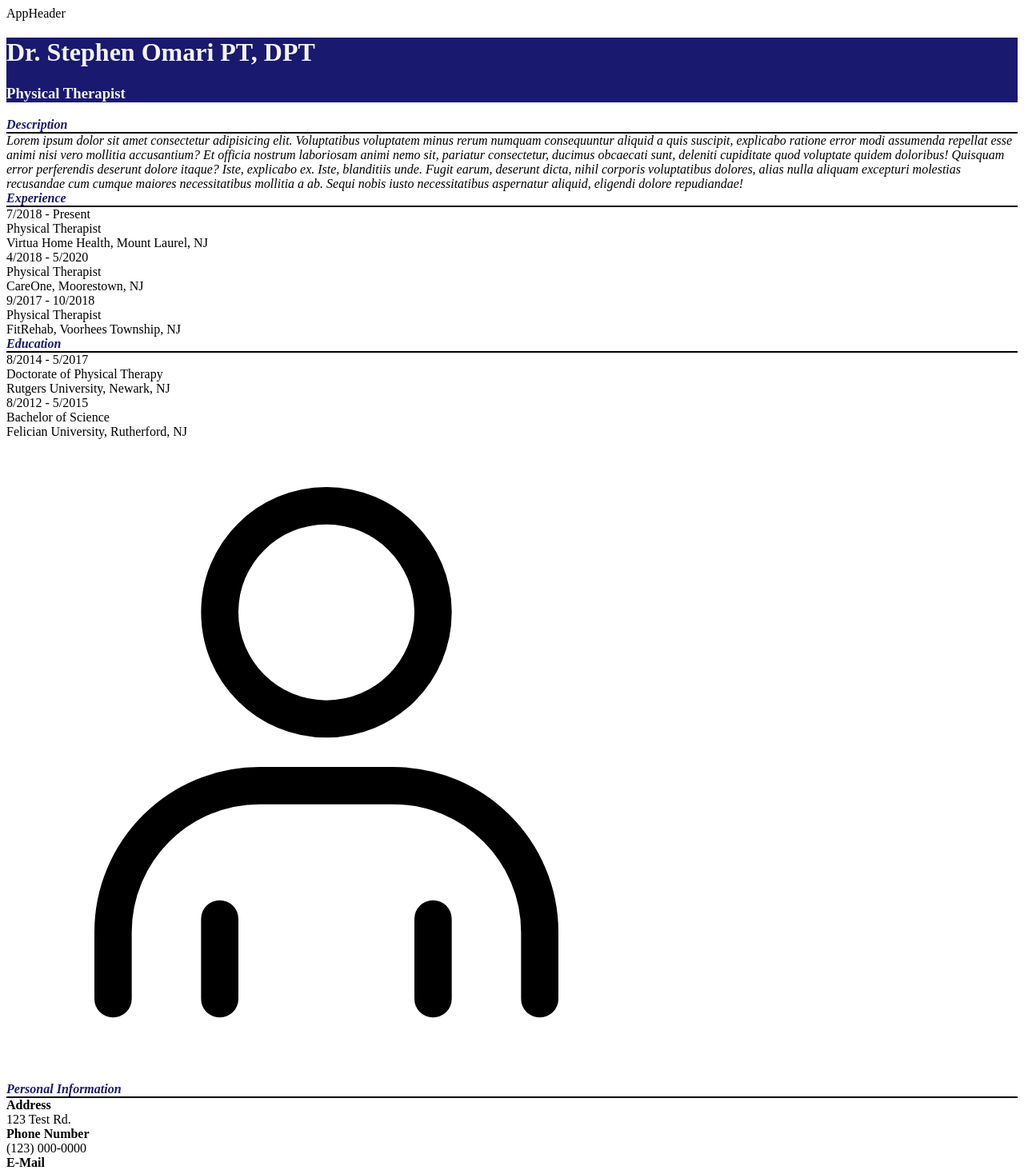
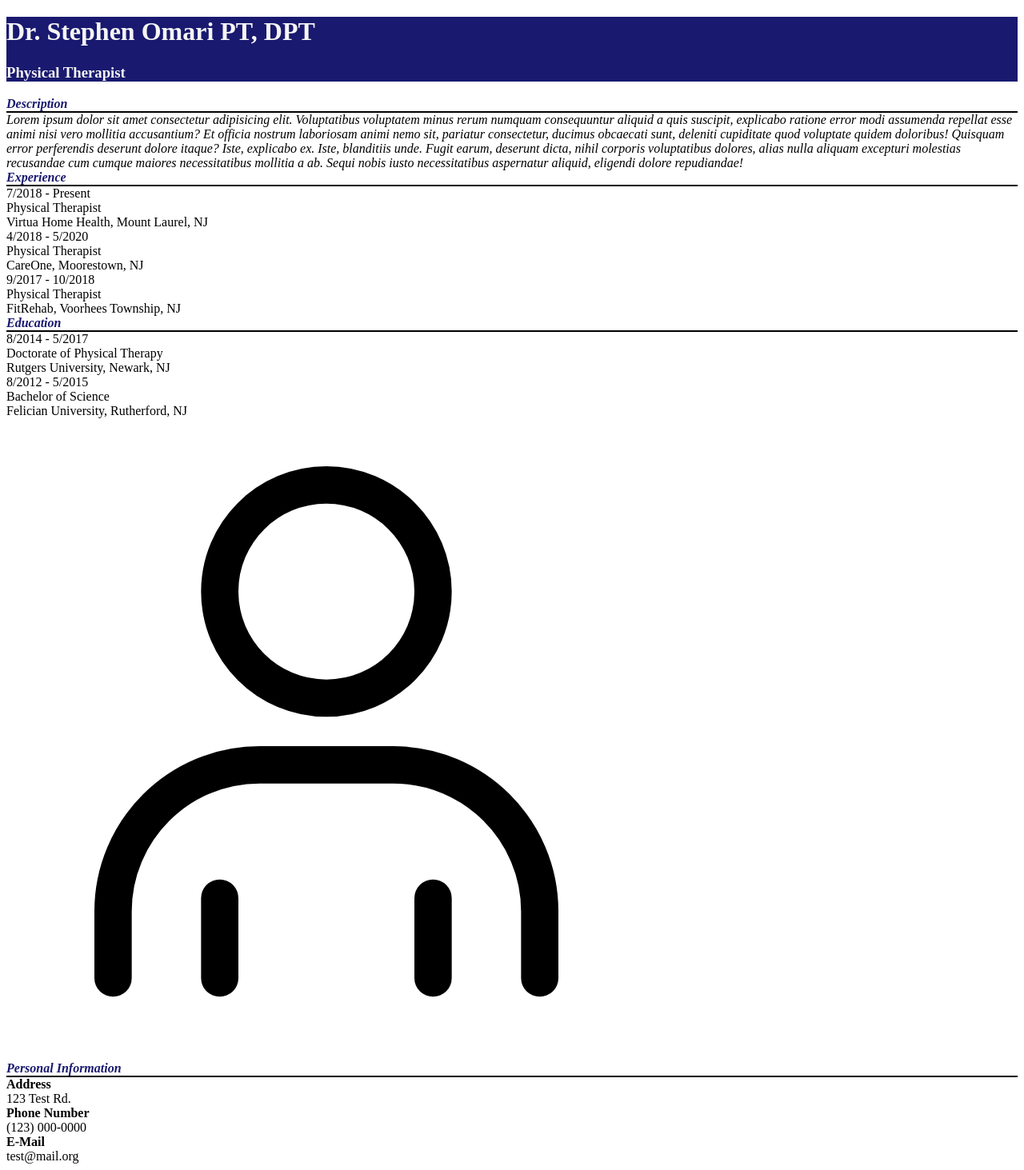
Before and after one commit to StsteveO/cv-project, a React (Create React App) app: page / in a window 1280 px wide. Shown: the top 1463 px of the page at 80% size. Built offline with nearby package versions, Linux system fonts and the light colour scheme.

Commit message:
update component connections

```diff
--- a/src/App.js
+++ b/src/App.js
@@ -1,6 +1,8 @@
 import React, {Component} from "react"
 import './App.css';
+//eslint-disable-next-line
 import AppHeader from "./components/AppHeader";
+//eslint-disable-next-line
 import AppFooter from "./components/AppFooter";
 import CvHeader from "./components/CvHeader";
 import MainContent from "./components/MainContent";
@@ -15,7 +17,7 @@ class App extends Component {
   render(){
     //variables
     return (
-    <div>
+    <div className="main-app-page">
       {/*
       This works, and everything connects.
       AppHeader= CV App
@@ -24,7 +26,9 @@ class App extends Component {
         job-title
       AppFooter
       */}
-      <AppHeader />
+      {/* <AppHeader /> */}
+      <div className="example-cv-render">
+        <div className="cv-header-grid-position">
           <CvHeader
             title="Dr."
             firstName="Stephen"
@@ -32,9 +36,15 @@ class App extends Component {
             credentials="PT, DPT"
             jobTitle="Physical Therapist"
           />
+        </div>
+        <div className="main-content-grid-position">
           <MainContent />
+        </div>
+        <div className="side-panel-grid-position">
           <SidePanel />
-      <AppFooter />
+        </div>
+      </div>
+      {/* <AppFooter /> */}
     </div>
   );
   }
```
Lines whose indentation alone changed are shown as unchanged.
